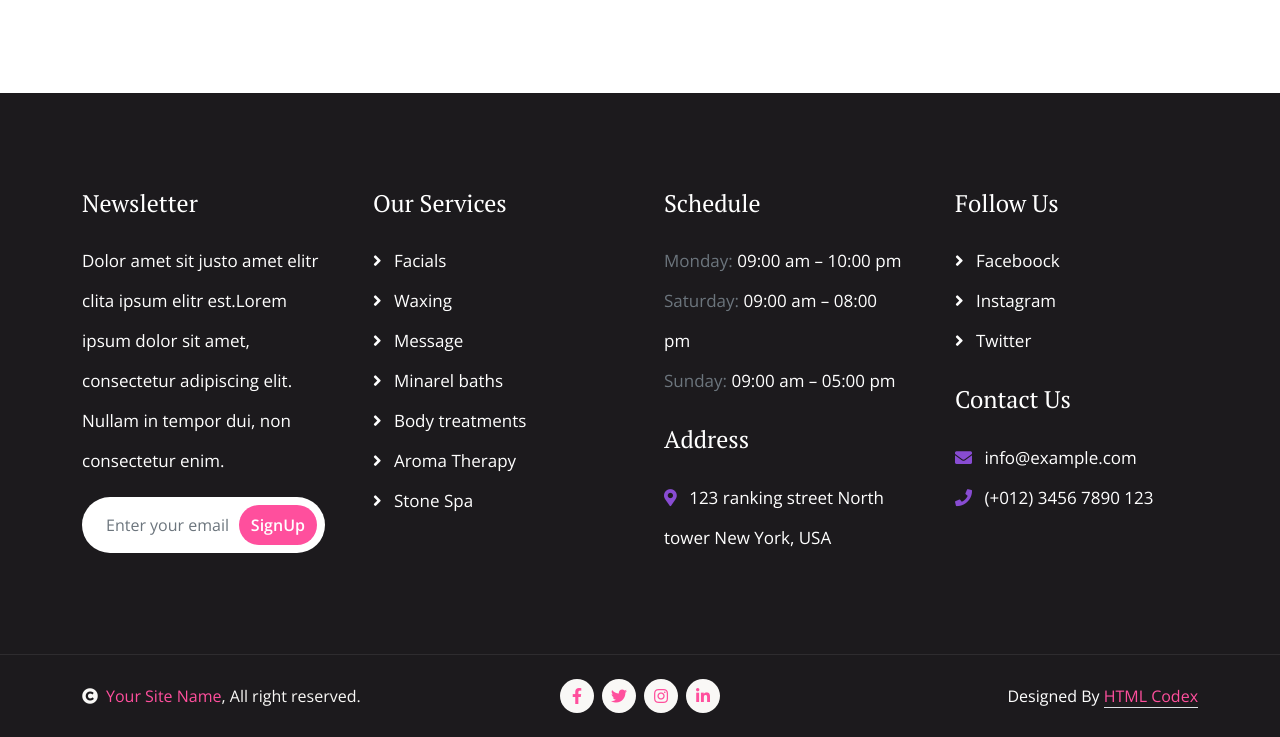
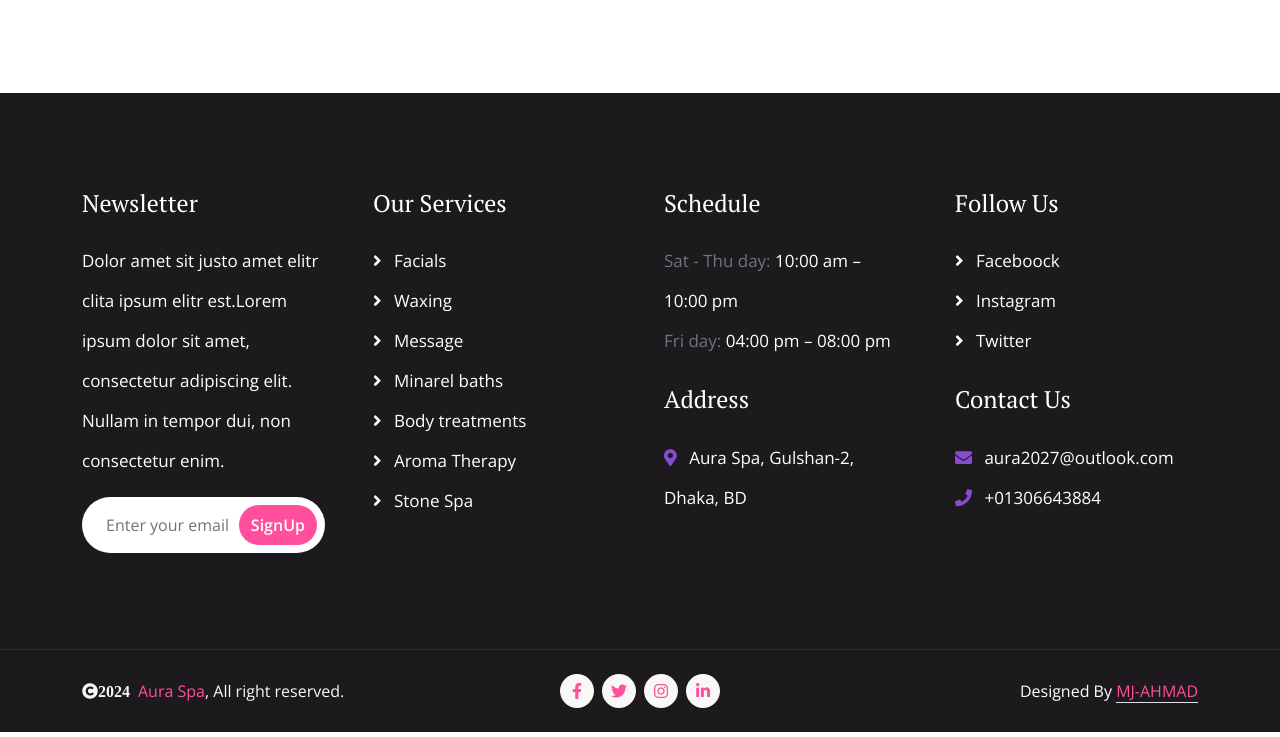
Before and after one commit to mjahmad1/spa, a plain HTML site: page team.html in a window 1280 px wide. Shown: the part 1166-1903 px from the top of the page. Drawn offline with nearby package versions, Linux system fonts and the light colour scheme.

Commit message:
Update team.html

```diff
--- a/team.html
+++ b/team.html
@@ -3,7 +3,7 @@
 
     <head>
         <meta charset="utf-8">
-        <title>Sparlex - Spa Website Template</title>
+        <title>Aura Spa</title>
         <meta content="width=device-width, initial-scale=1.0" name="viewport">
         <meta content="" name="keywords">
         <meta content="" name="description">
@@ -47,8 +47,8 @@
                         <div class="col-lg-8">
                             <div class="d-flex flex-wrap">
                                 <a href="#" class="me-4 text-light"><i class="fas fa-map-marker-alt text-primary me-2"></i>Find A Location</a>
-                                <a href="#" class="me-4 text-light"><i class="fas fa-phone-alt text-primary me-2"></i>+01234567890</a>
-                                <a href="#" class="text-light"><i class="fas fa-envelope text-primary me-2"></i>Example@gmail.com</a>
+                                <a href="#" class="me-4 text-light"><i class="fas fa-phone-alt text-primary me-2"></i>+01306643884</a>
+                                <a href="#" class="text-light"><i class="fas fa-envelope text-primary me-2"></i>aura2027@outlook.com</a>
                             </div>
 
                         </div>
@@ -249,11 +249,10 @@
                     <div class="col-md-6 col-lg-6 col-xl-3">
                         <div class="footer-item d-flex flex-column">
                             <h4 class="mb-4 text-white">Schedule</h4>
-                            <p class="text-muted mb-0">Monday: <span class="text-white"> 09:00 am – 10:00 pm</span></p>
-                            <p class="text-muted mb-0">Saturday: <span class="text-white"> 09:00 am – 08:00 pm</span></p>
-                            <p class="text-muted mb-0">Sunday: <span class="text-white"> 09:00 am – 05:00 pm</span></p>
+                            <p class="text-muted mb-0">Sat - Thu day: <span class="text-white"> 10:00 am – 10:00 pm</span></p>
+                            <p class="text-muted mb-0">Fri day: <span class="text-white"> 04:00 pm – 08:00 pm</span></p>
                             <h4 class="my-4 text-white">Address</h4>
-                            <p class="mb-0"><i class="fas fa-map-marker-alt text-secondary me-2"></i> 123 ranking street North tower New York, USA</p>
+                            <p class="mb-0"><i class="fas fa-map-marker-alt text-secondary me-2"></i> Aura Spa, Gulshan-2, Dhaka, BD</p>
                         </div>
                     </div>
                     <div class="col-md-6 col-lg-6 col-xl-3">
@@ -263,8 +262,8 @@
                             <a href=""><i class="fas fa-angle-right me-2"></i> Instagram</a>
                             <a href=""><i class="fas fa-angle-right me-2"></i> Twitter</a>
                             <h4 class="my-4 text-white">Contact Us</h4>
-                            <p class="mb-0"><i class="fas fa-envelope text-secondary me-2"></i> info@example.com</p>
-                            <p class="mb-0"><i class="fas fa-phone text-secondary me-2"></i> (+012) 3456 7890 123</p>
+                            <p class="mb-0"><i class="fas fa-envelope text-secondary me-2"></i> aura2027@outlook.com</p>
+                            <p class="mb-0"><i class="fas fa-phone text-secondary me-2"></i> +01306643884</p>
                         </div>
                     </div>
                 </div>
@@ -279,7 +278,7 @@
             <div class="container">
                 <div class="row g-4 align-items-center">
                     <div class="col-md-4 text-center text-md-start mb-md-0">
-                        <span class="text-light"><a href="#"><i class="fas fa-copyright text-light me-2"></i>Your Site Name</a>, All right reserved.</span>
+                        <span class="text-light"><a href="#"><i class="fas fa-copyright text-light me-2">2024</i>Aura Spa</a>, All right reserved.</span>
                     </div>
                     <div class="col-md-4">
                         <div class="d-flex justify-content-center">
@@ -290,10 +289,7 @@
                         </div>
                     </div>
                     <div class="col-md-4 text-center text-md-end text-white">
-                        <!--/*** This template is free as long as you keep the below author’s credit link/attribution link/backlink. ***/-->
-                        <!--/*** If you'd like to use the template without the below author’s credit link/attribution link/backlink, ***/-->
-                        <!--/*** you can purchase the Credit Removal License from "https://htmlcodex.com/credit-removal". ***/-->
-                        Designed By <a class="border-bottom" href="https://htmlcodex.com">HTML Codex</a>
+                        Designed By <a class="border-bottom" href="https://mjahmad1.github.io/mjp">MJ-AHMAD</a>
                     </div>
                 </div>
             </div>
```
